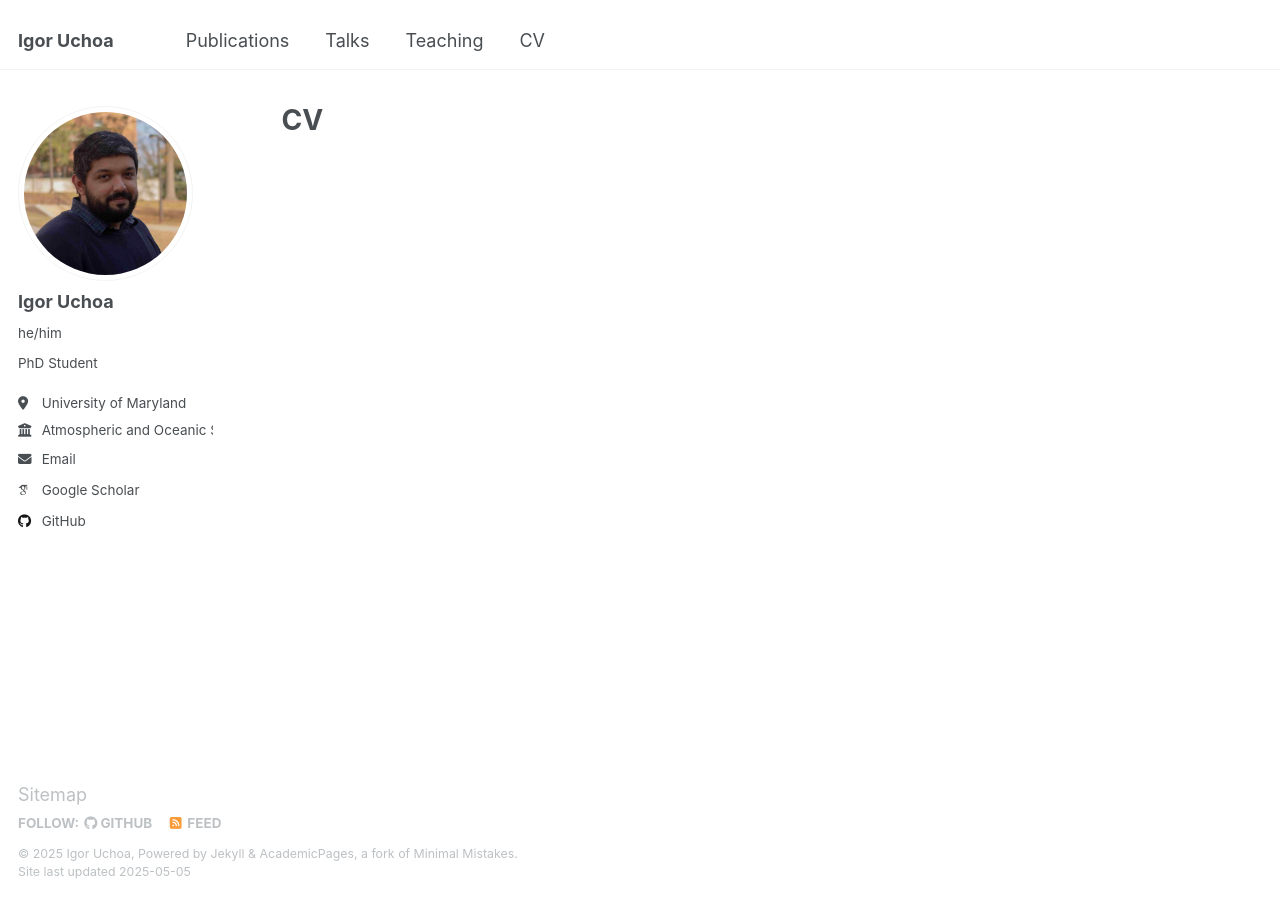
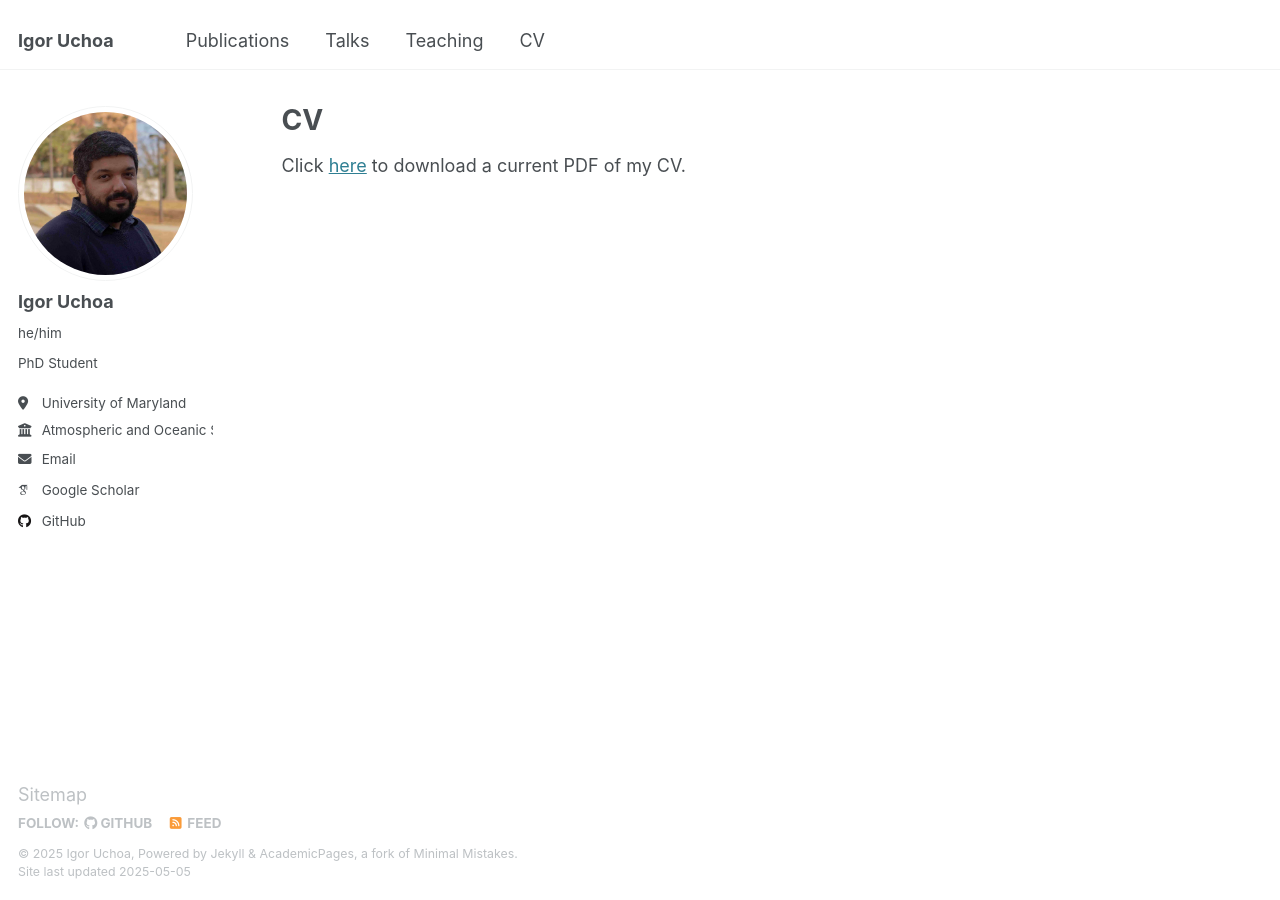
Before and after one commit to igoruchoa/igoruchoa.github.io, a Jekyll site: the page built from _pages/cv.md, in a window 1280 px wide. Built offline with Jekyll 4.4.1, drawn with Linux system fonts in a browser that asks for light colours; some web fonts are replaced.

Commit message:
Update cv.md

```diff
--- a/_pages/cv.md
+++ b/_pages/cv.md
@@ -8,3 +8,5 @@ redirect_from:
 ---
 
 {% include base_path %}
+
+Click [here](../files/Igor_s_CV.pdf) to download a current PDF of my CV.
```
